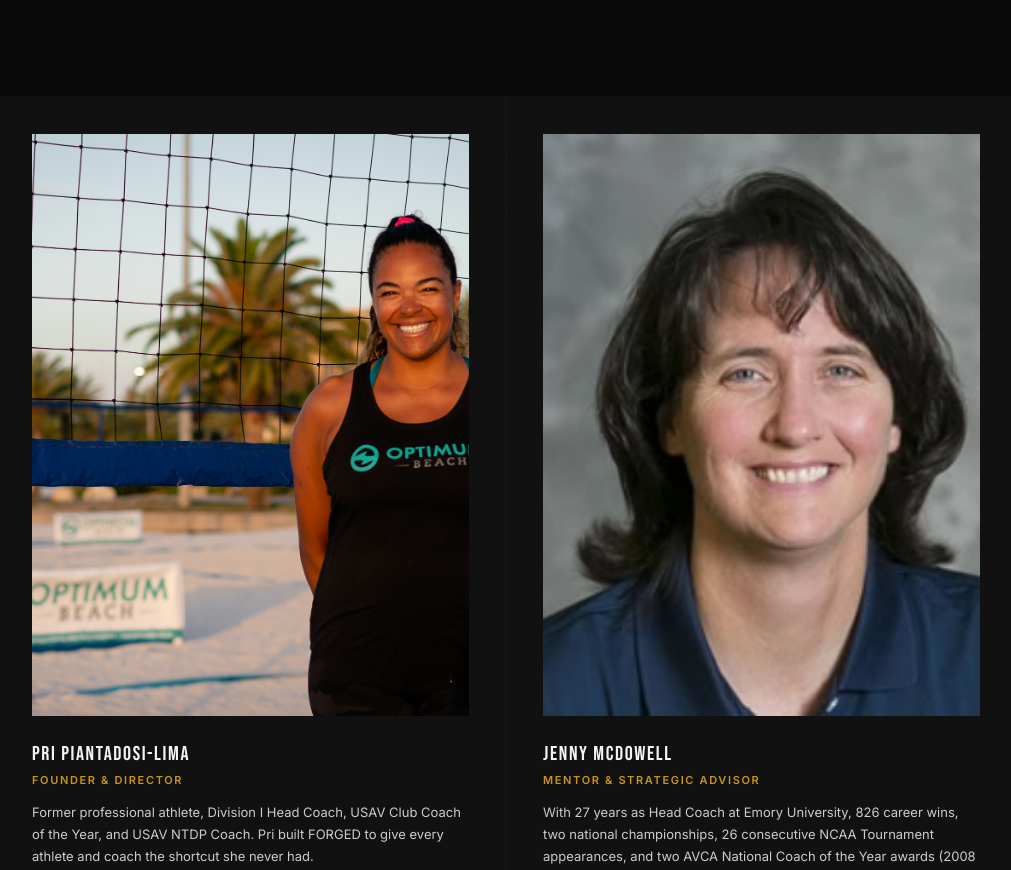
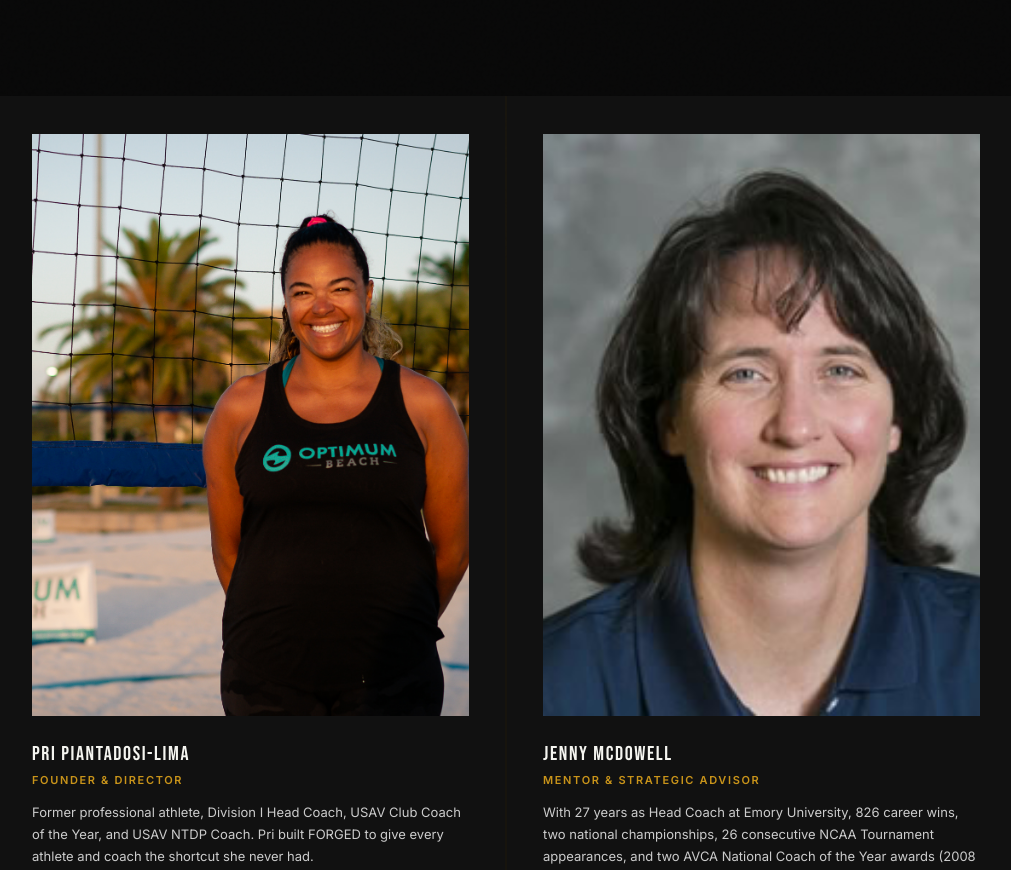
Before and after one commit to beforged26/forged-site, a Next.js app in the folder forged-site/: page /about/team in a window 1280 px wide. Shown: the part 540-1410 px from the top of the page, without its empty margins (134-1145 px from the left). Built offline with nearby package versions, Linux system fonts and the light colour scheme.

Commit message:
Fix Pri photo crop position

```diff
--- a/forged-site/src/app/about/team/page.tsx
+++ b/forged-site/src/app/about/team/page.tsx
@@ -8,10 +8,11 @@ export const metadata: Metadata = {
 };
 
 // Add team members here
-const team: { name: string; role: string; bio: string[]; website?: string; photo?: string }[] = [
+const team: { name: string; role: string; bio: string[]; website?: string; photo?: string; photoPosition?: string }[] = [
   {
     name: "Pri Piantadosi-Lima",
     role: "Founder & Director",
+    photoPosition: "70% top",
     bio: [
       "Former professional athlete, Division I Head Coach, USAV Club Coach of the Year, and USAV NTDP Coach. Pri built FORGED to give every athlete and coach the shortcut she never had.",
       "Her coaching work extends to the professional level. Among the athletes she has worked with, Kim Hildreth — a USA Beach Volleyball representative on the FIVB Beach Pro Tour — earned Gold at the BPT Futures Pompano Beach and reached multiple Elite 16 podiums, the highest level of international beach volleyball below the Olympics.",
@@ -97,7 +98,8 @@ export default function Team() {
                     alt={member.name}
                     width={400}
                     height={533}
-                    className="w-full h-full object-cover object-top"
+                    className="w-full h-full object-cover"
+                    style={{ objectPosition: member.photoPosition ?? "center top" }}
                     unoptimized
                   />
                 </div>
```
